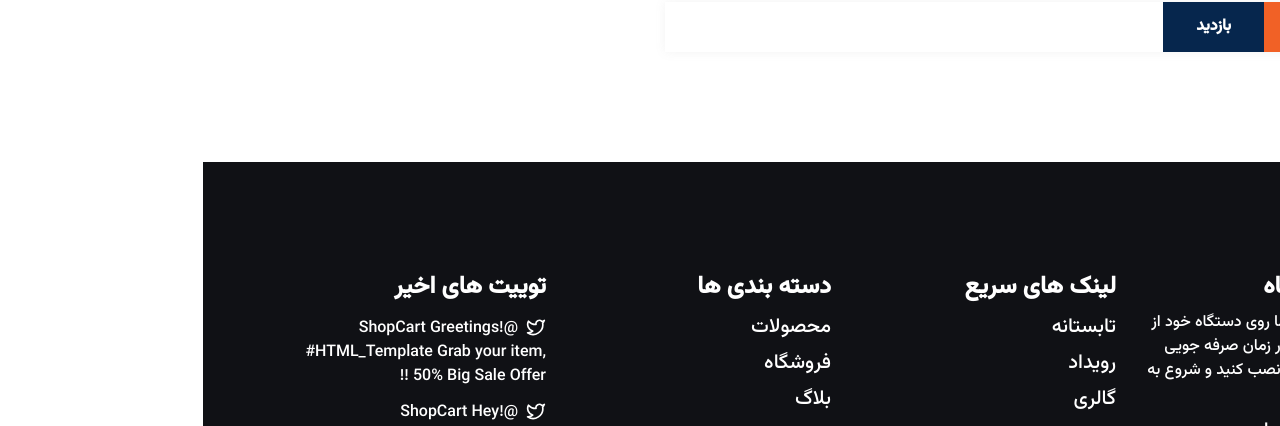
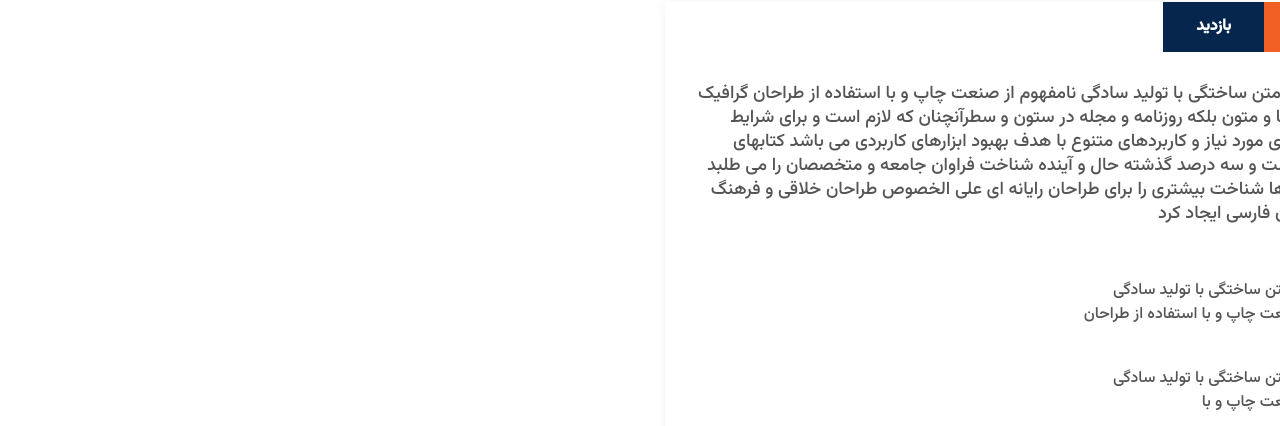
Before and after one commit to Hossein1371za/onlineshopping-vite-react-reactbootstrap, a React (Vite) app: page /shop/124e13b9-2d54-4b2f-a74d-a77b362d6ead in a window 1280 px wide. Both pictures are taken after a click on the item "توضیحات". Shown: the part 1114-1540 px from the top of the page. Built offline with nearby package versions, Linux system fonts and the light colour scheme.

Commit message:
description review

```diff
--- a/src/shop/Reviwe.jsx
+++ b/src/shop/Reviwe.jsx
@@ -51,12 +51,15 @@ const Reviwe = () => {
           بازدید
         </li>
       </ul>
-      <div className={`review-content ${reviewShow ? "review-content-show" : "description-show"}`}>
+      <div
+        className={`review-content ${
+          reviewShow ? "review-content-show" : "description-show"
+        }`}
+      >
         <div className="review-showing">
           <ul className="content lab-ul">
-                {
-                    ReviewList.map((review,i)=>{
-                        return(
+            {ReviewList.map((review, i) => {
+              return (
                 <li key={i}>
                   <div className="post-thumb">
                     <img src={review.imgUrl} alt={review.imgAlt} />
@@ -73,9 +76,8 @@ const Reviwe = () => {
                     </div>
                   </div>
                 </li>
-                        )
-                    })
-                }
+              );
+            })}
           </ul>
           <div className="client-review">
             <div className="review-form">
@@ -84,23 +86,38 @@ const Reviwe = () => {
               </div>
               <form className="row">
                 <div className="col-md-4 col-12">
-                            <input type="text" name="name" id="name"  placeholder="نام و نام خانوادگی..."/>
+                  <input
+                    type="text"
+                    name="name"
+                    id="name"
+                    placeholder="نام و نام خانوادگی..."
+                  />
                 </div>
                 <div className="col-md-4 col-12">
-                            <input type="email" name="email" id="email"  placeholder="ایمیل..."/>
+                  <input
+                    type="email"
+                    name="email"
+                    id="email"
+                    placeholder="ایمیل..."
+                  />
                 </div>
                 <div className="col-md-4 col-12">
                   <div className="rating">
                     <span className="ms-2">امتیاز شما</span>
-                                <FaStar className="text-warning"/>
-                                <FaStar className="text-warning"/>
-                                <FaStar className="text-warning"/>
-                                <FaStar className="text-warning"/>
-                                <FaStar className="text-warning"/>
+                    <FaStar className="text-warning" />
+                    <FaStar className="text-warning" />
+                    <FaStar className="text-warning" />
+                    <FaStar className="text-warning" />
+                    <FaStar className="text-warning" />
                   </div>
                 </div>
                 <div className="col-md-12 col-12">
-                            <textarea name="massage" id="massage" rows={8} placeholder="نظر شما ..."></textarea>
+                  <textarea
+                    name="massage"
+                    id="massage"
+                    rows={8}
+                    placeholder="نظر شما ..."
+                  ></textarea>
                 </div>
                 <div className="col-12">
                   <button type="submit" className="default-button">
@@ -111,6 +128,55 @@ const Reviwe = () => {
             </div>
           </div>
         </div>
+        <div className="description">
+          <p>
+            لورم ایپسوم متن ساختگی با تولید سادگی نامفهوم از صنعت چاپ و با
+            استفاده از طراحان گرافیک است چاپگرها و متون بلکه روزنامه و مجله در
+            ستون و سطرآنچنان که لازم است و برای شرایط فعلی تکنولوژی مورد نیاز و
+            کاربردهای متنوع با هدف بهبود ابزارهای کاربردی می باشد کتابهای زیادی
+            در شصت و سه درصد گذشته حال و آینده شناخت فراوان جامعه و متخصصان را
+            می طلبد تا با نرم افزارها شناخت بیشتری را برای طراحان رایانه ای علی
+            الخصوص طراحان خلاقی و فرهنگ پیشرو در زبان فارسی ایجاد کرد
+          </p>
+          <div className="post-item">
+            <div className="post-thumb">
+              <img src="/src/assets/images/shop/01.jpg" alt="" />
+            </div>
+            <div className="post-content">
+              <ul className="lab-ul">
+                <li>
+                  لورم ایپسوم متن ساختگی با تولید سادگی نامفهوم از صنعت چاپ و با
+                  استفاده از طراحان گرافیک است
+                </li>
+                <li>
+                  لورم ایپسوم متن ساختگی با تولید سادگی نامفهوم از صنعت چاپ و با
+                </li>
+                <li>
+                  لورم ایپسوم متن ساختگی با تولید سادگی نامفهوم از صنعت چاپ و با
+                </li>
+                <li>
+                  لورم ایپسوم متن ساختگی با تولید سادگی نامفهوم از صنعت چاپ و با
+                </li>
+                <li>
+                  لورم ایپسوم متن ساختگی با تولید سادگی نامفهوم از صنعت چاپ و با
+                </li>
+                <li>
+                  لورم ایپسوم متن ساختگی با تولید سادگی نامفهوم از صنعت چاپ و با                </li>
+                <li>
+                  لورم ایپسوم متن ساختگی با تولید سادگی نامفهوم از صنعت چاپ و با                </li>
+              </ul>
+              <p>
+            لورم ایپسوم متن ساختگی با تولید سادگی نامفهوم از صنعت چاپ و با
+            استفاده از طراحان گرافیک است چاپگرها و متون بلکه روزنامه و مجله در
+            ستون و سطرآنچنان که لازم است و برای شرایط فعلی تکنولوژی مورد نیاز و
+            کاربردهای متنوع با هدف بهبود ابزارهای کاربردی می باشد کتابهای زیادی
+            در شصت و سه درصد گذشته حال و آینده شناخت فراوان جامعه و متخصصان را
+            می طلبد تا با نرم افزارها شناخت بیشتری را برای طراحان رایانه ای علی
+            الخصوص طراحان خلاقی و فرهنگ پیشرو در زبان فارسی ایجاد کرد
+          </p>
+            </div>
+          </div>
+        </div>
       </div>
     </>
   );
```
Lines whose indentation alone changed are shown as unchanged.
